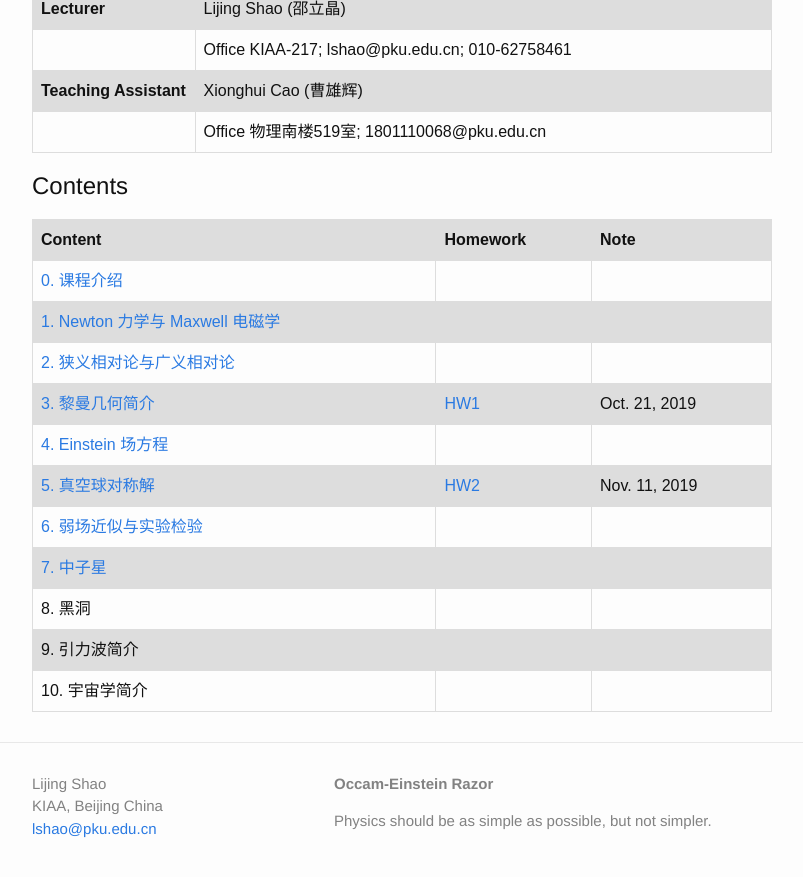
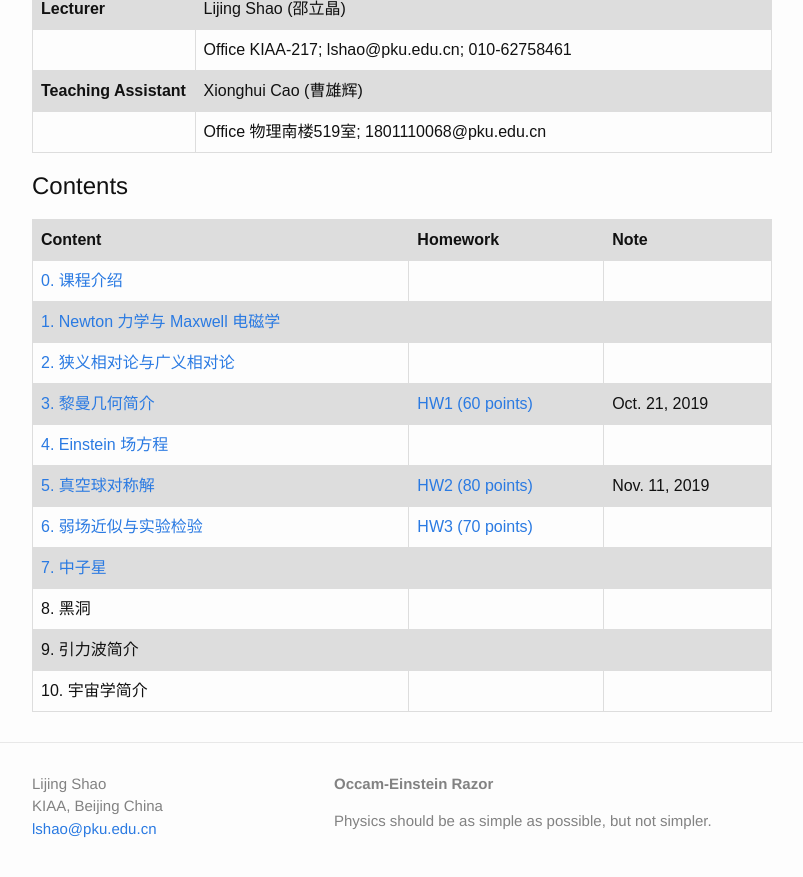
Before and after one commit to Friendshao/Friendshao.github.io, a Jekyll site: the page built from teaching/gr19/gr19.md, in a window 1280 px wide and 900 px high, scrolled down 1526 px. Shown: the top 877 px of the window, without its empty margins (238-1041 px from the left). Built offline with Jekyll 4.4.1, drawn with Linux system fonts in a browser that asks for light colours; formulas are drawn with MathJax 3.

Commit message:
add astroGR hw

```diff
--- a/teaching/gr19/gr19.md
+++ b/teaching/gr19/gr19.md
@@ -83,10 +83,10 @@ advanced undergraduates) with *Science & Engineering* background.
 | [0. 课程介绍](https://www.icloud.com/iclouddrive/0xQAfl0vu0VuIlY7fx8cWVqDg#0) | | |
 | [1. Newton 力学与 Maxwell 电磁学](https://www.icloud.com/iclouddrive/0Y_K2joXaaJWHYaFk0L_40nBw#1) | | |
 | [2. 狭义相对论与广义相对论](https://www.icloud.com/iclouddrive/034OCHRCMul45dLwDbmsiXVlQ#2) | | |
-| [3. 黎曼几何简介](https://www.icloud.com/iclouddrive/0i7DpkypVu5tiE0ci1OVgqn3Q#3) | [HW1](https://www.icloud.com/iclouddrive/0VmW_JaHGhFxyuX_hep2JM9zw#homework1) | Oct. 21, 2019 |
+| [3. 黎曼几何简介](https://www.icloud.com/iclouddrive/0i7DpkypVu5tiE0ci1OVgqn3Q#3) | [HW1 (60 points)](https://www.icloud.com/iclouddrive/0VmW_JaHGhFxyuX_hep2JM9zw#homework1) | Oct. 21, 2019 |
 | [4. Einstein 场方程](https://www.icloud.com/iclouddrive/0b5Vr3XrLb6rsMI3SCFuNBolw#4) | | |
-| [5. 真空球对称解](https://www.icloud.com/iclouddrive/0rUbs5m-tBPRtQgN0XefoxlXg#5) | [HW2](https://www.icloud.com/iclouddrive/0-eB6b6u297FToEW-3cAxKJMg#homework2) | Nov. 11, 2019 |
-| [6. 弱场近似与实验检验](https://www.icloud.com/iclouddrive/0zNA8FpSvkTUo7dzLLQ1T3XYA#6) | | |
+| [5. 真空球对称解](https://www.icloud.com/iclouddrive/0rUbs5m-tBPRtQgN0XefoxlXg#5) | [HW2 (80 points)](https://www.icloud.com/iclouddrive/0-eB6b6u297FToEW-3cAxKJMg#homework2) | Nov. 11, 2019 |
+| [6. 弱场近似与实验检验](https://www.icloud.com/iclouddrive/0zNA8FpSvkTUo7dzLLQ1T3XYA#6) | [HW3 (70 points)](https://www.icloud.com/iclouddrive/0QyyrRinuEFtM0SBE3wWNqPSQ#homework3) | |
 | [7. 中子星](https://www.icloud.com/iclouddrive/0lm_KsJLmQSd4cHMZqku7pYcw#7) | | |
 | 8. 黑洞 | | |
 | 9. 引力波简介 | | |
```
